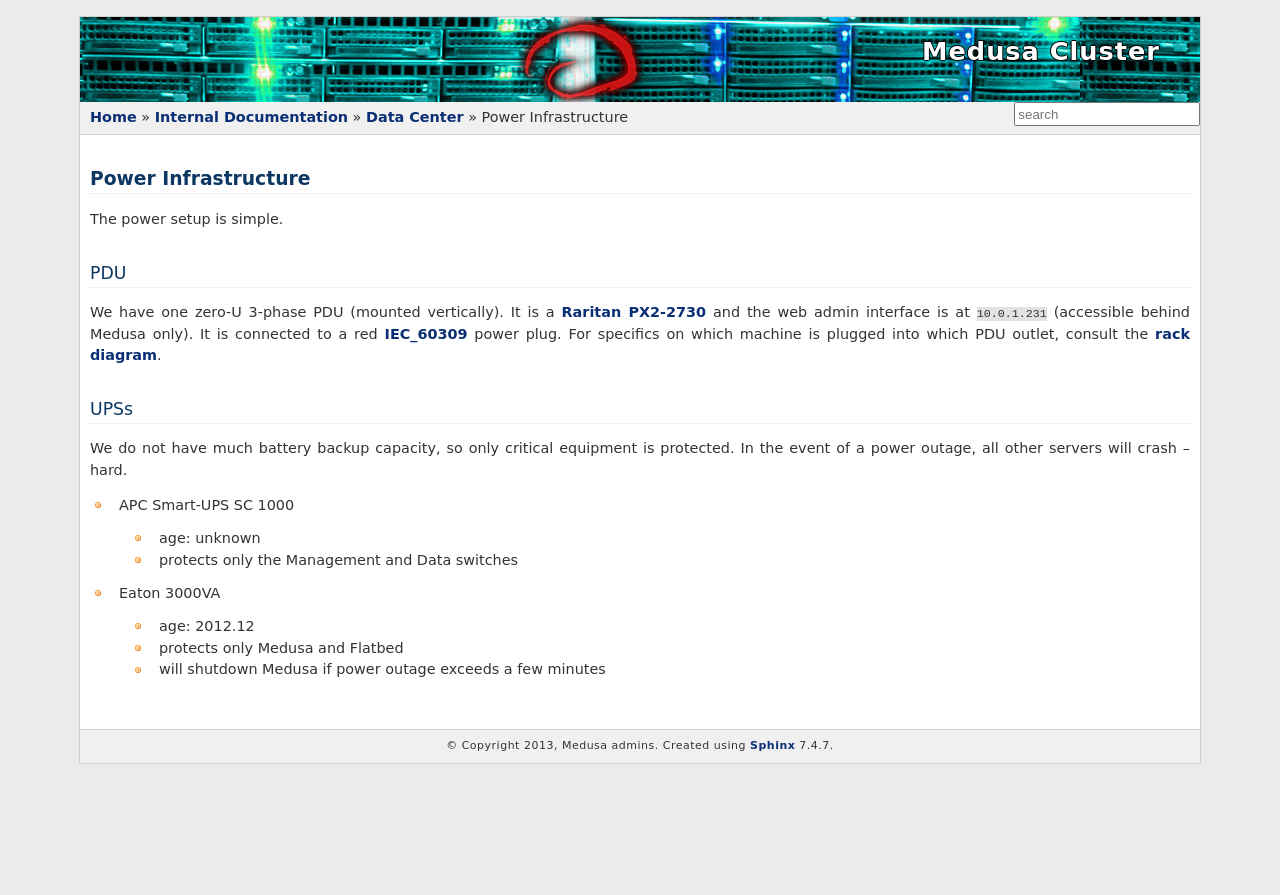
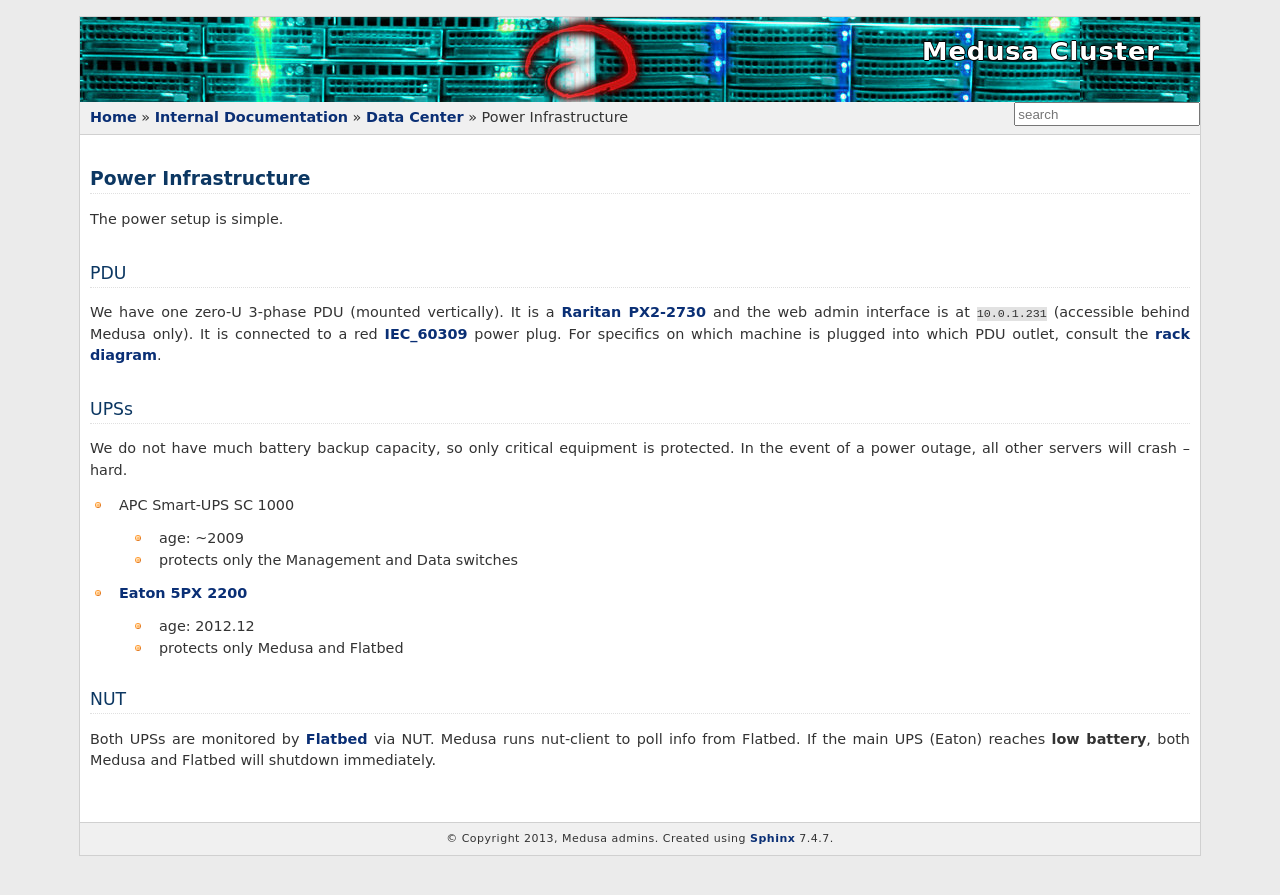
Before and after one commit to psychoinformatics-de/ipsy-docs, a Sphinx documentation site: the page built from source/internal/data_center/power.rst, in a window 1280 px wide. Shown: the top 895 px of the page. Built offline with Sphinx 7.4.7, drawn with Linux system fonts in a browser that asks for light colours; formulas are drawn with MathJax 3.

Commit message:
Update docs for UPS/NUT setup

```diff
--- a/source/internal/data_center/power.rst
+++ b/source/internal/data_center/power.rst
@@ -22,11 +22,18 @@ outage, all other servers will crash -- hard.
 
 * APC Smart-UPS SC 1000
 
- - age: unknown
+ - age: ~2009
  - protects only the Management and Data switches
 
-* Eaton 3000VA
+* `Eaton 5PX 2200`_
 
  - age: 2012.12
  - protects only Medusa and Flatbed
- - will shutdown Medusa if power outage exceeds a few minutes
+
+.. _Eaton 5PX 2200: http://powerquality.eaton.com/5PX2200RT.aspx
+
+NUT
+===
+Both UPSs are monitored by `Flatbed <flatbed>`_ via NUT. Medusa runs nut-client
+to poll info from Flatbed. If the main UPS (Eaton) reaches **low battery**,
+both Medusa and Flatbed will shutdown immediately.
```
Also changed, not shown: source/internal/data_center/flatbed.rst (+7 -1 lines).
